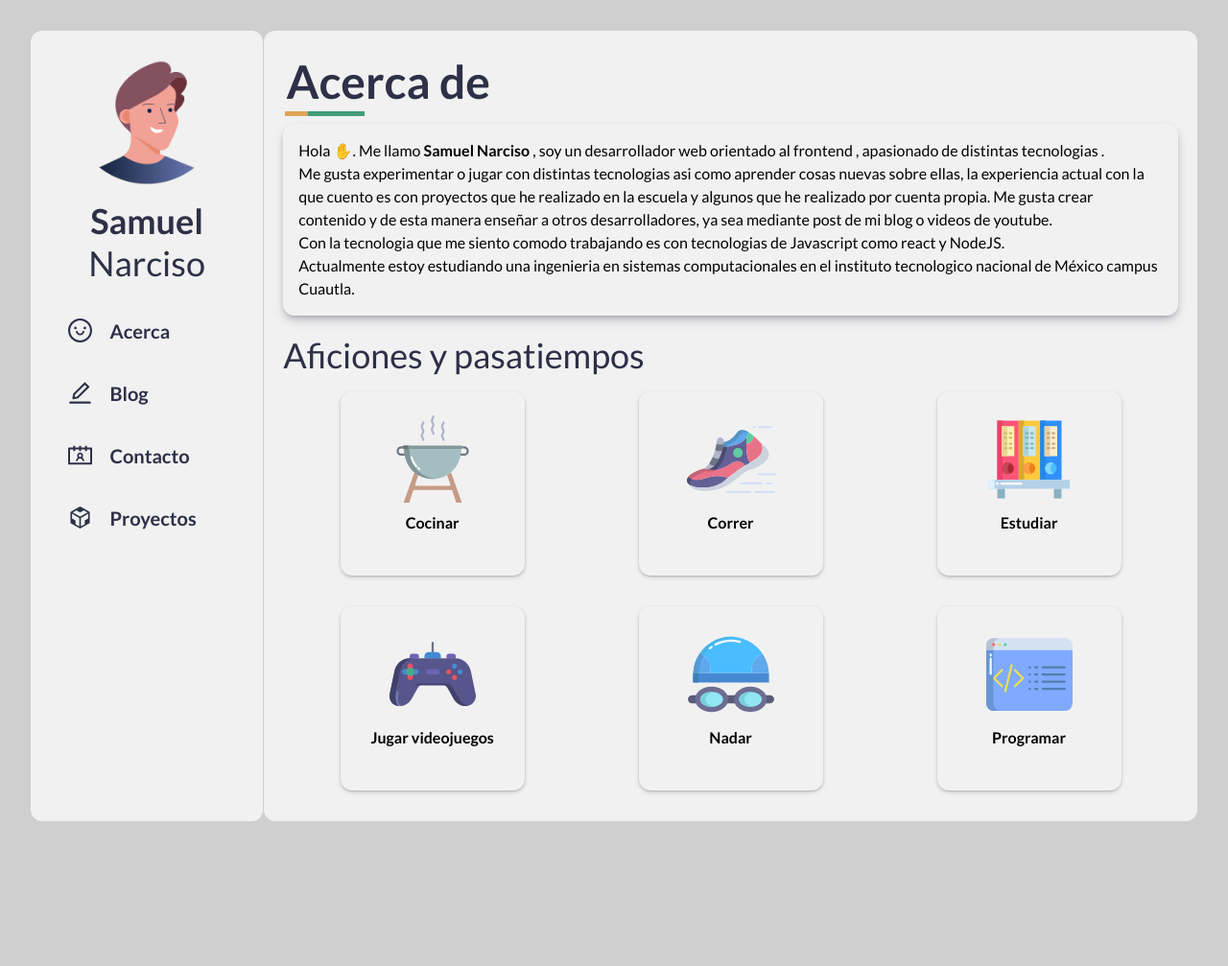
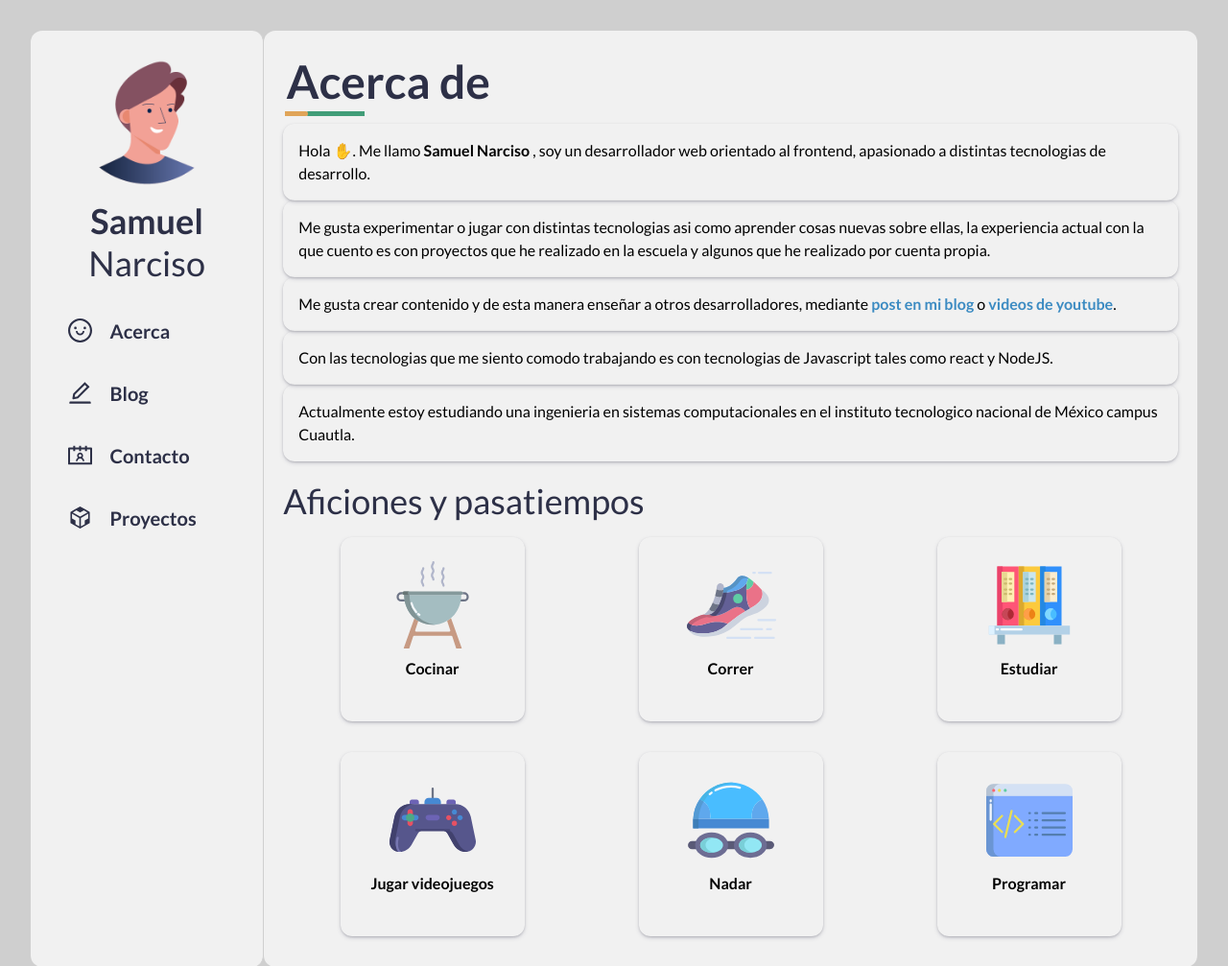
Before and after one commit to SamuelNarciso/web-personal, a Gatsby site: page / in a window 1280 px wide. Shown: the top 1007 px of the page at 96% size. Before the commit the page ends 888 px from the top, so only its background shows below. Built offline with nearby package versions, Linux system fonts and the light colour scheme; Gatsby itself is replaced by a stand-in of ours.

Commit message:
Arreglos en el acerca de

```diff
--- a/src/pages/index.js
+++ b/src/pages/index.js
@@ -1,5 +1,4 @@
 import * as React from 'react';
-
 
 import Layout from '../components/layout';
 import Seo from '../components/seo';
@@ -12,6 +11,7 @@ import libros from '../images/svg/icons/libros.svg';
 import correr from '../images/svg/icons/correr.svg';
 import gamepad from '../images/svg/icons/gamepad.svg';
 import swim from '../images/svg/icons/swim.svg';
+import { Link } from 'gatsby';
 
 const IndexPage = ({ data }) => (
   <>
@@ -20,26 +20,42 @@ const IndexPage = ({ data }) => (
       <Header titulo="Acerca de" />
       <p className="regular parrafo">
         Hola ✋. Me llamo <span className="bold"> Samuel Narciso </span> , soy
-        un desarrollador web orientado al{' '}
-        <span className="resaltado"> frontend </span>, apasionado de distintas
-        tecnologias .
-        <br /> Me gusta experimentar o{' '}
-        <span className="resaltado"> jugar </span> con distintas tecnologias asi
-        como aprender cosas nuevas sobre ellas, la experiencia actual con la que
-        cuento es con <span className="resaltado"> proyectos </span> que he
-        realizado en la escuela y algunos que he realizado por cuenta propia. Me
-        gusta crear contenido y de esta manera{' '}
-        <span className="resaltado"> enseñar </span> a otros desarrolladores, ya
-        sea mediante post de mi blog o videos de youtube.
-        <br /> Con la tecnologia que me siento comodo trabajando es con
-        tecnologias de <span className="resaltado"> Javascript </span> como
-        react y NodeJS.
-        <br /> Actualmente estoy estudiando una ingenieria en sistemas
-        computacionales en el instituto tecnologico nacional de México campus
-        Cuautla.
+        un desarrollador web orientado al frontend, apasionado a distintas
+        tecnologias de desarrollo.
       </p>
-      <br/>
-    <p className='subtitulo'> Aficiones y pasatiempos </p>
+      <p className="regular parrafo">
+        Me gusta experimentar o jugar con distintas tecnologias asi como
+        aprender cosas nuevas sobre ellas, la experiencia actual con la que
+        cuento es con proyectos que he realizado en la escuela y algunos que he
+        realizado por cuenta propia.
+      </p>
+      <p className="regular parrafo">
+        Me gusta crear contenido y de esta manera enseñar a otros
+        desarrolladores, mediante {' '}
+        <Link className="bold texto-link" to="/blog">
+          post en mi blog {' '}
+        </Link>
+         o
+        <a
+          className="bold texto-link"
+          href="https://www.youtube.com/channel/UCdlswAjW13BPfV9jo5VLJnQ"
+          alt="canal de youtube samuel narciso"
+        >
+           {' '}videos de youtube
+        </a>
+        .
+      </p>
+      <p className="regular parrafo">
+        Con las tecnologias que me siento comodo trabajando es con tecnologias
+        de Javascript tales como react y NodeJS.
+      </p>
+
+      <p className="regular parrafo">
+        Actualmente estoy estudiando una ingenieria en sistemas computacionales
+        en el instituto tecnologico nacional de México campus Cuautla.
+      </p>
+      <br />
+      <p className="subtitulo"> Aficiones y pasatiempos </p>
       <div className="container-wrap">
         <Card
           icon={cocina}
@@ -47,21 +63,19 @@ const IndexPage = ({ data }) => (
           titulo="Cocinar"
           texto=""
         />
-          <Card
+        <Card
           icon={correr}
           alt="Correr como pasatiempo"
           titulo="Correr"
           texto=""
         />
 
-         <Card
+        <Card
           icon={libros}
           alt="Estudiar como pasatiempo"
           titulo="Estudiar"
           texto=""
         />
-
-
 
         <Card
           icon={gamepad}
@@ -75,28 +89,15 @@ const IndexPage = ({ data }) => (
           titulo="Nadar"
           texto=""
         />
-    <Card
+        <Card
           icon={coding}
           alt="Aficionado a la programacion"
           titulo="Programar"
           texto=""
         />
       </div>
-      {/* <h3 className="subtitulo bold t-left">Tecnologias con las que he trabajado</h3> */}
     </Layout>
   </>
 );
 
-// export const query = graphql`
-//   {
-//     allProjectsJson {
-//       nodes {
-//         titulo
-//         tecnologias
-//         fecha
-//       }
-//     }
-//   }
-// `;
-
 export default IndexPage;
--- a/src/styles/_texto.scss
+++ b/src/styles/_texto.scss
@@ -11,16 +11,18 @@
 p {
   font-size: 16px;
 }
+
 .parrafo {
   text-align: left;
   line-height: 1.5em;
   padding: 1em;
   border-radius: 12px;
-  box-shadow: $sombra-grande;
+  box-shadow: $sombra-delgada;
 }
 
-.resaltado {
-
+.texto-link {
+   color: $color-azul;
+   text-decoration: none;
 }
 
 .t-left {
--- a/src/styles/global-styles.scss
+++ b/src/styles/global-styles.scss
@@ -12,6 +12,7 @@ html {
   background: #cfcfcf;
 }
 
+$color-azul: #3C8BC2;
 $color-verde: #419d78;
 $color-amarillo: #e0a458;
 $color-naranja: #f79954;
```
